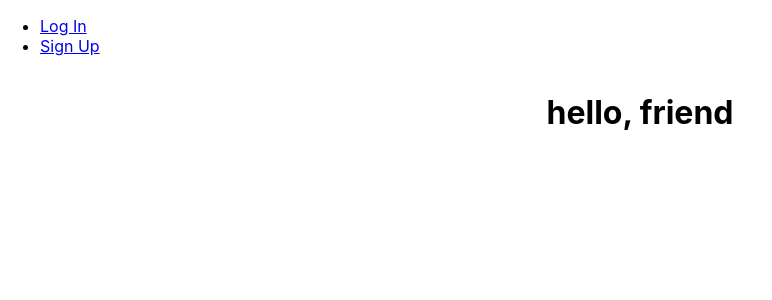
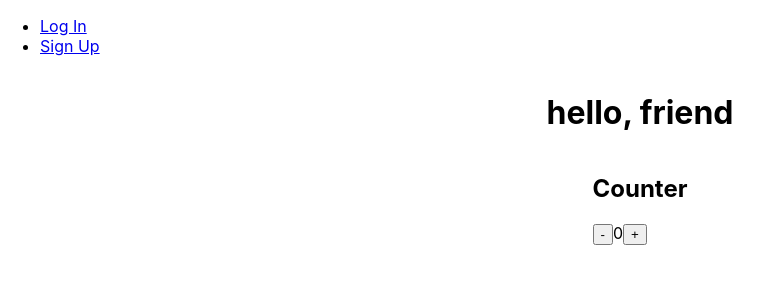
Before and after one commit to brendonvan/GA-SHT7, a React (Create React App) app: page / in a window 1280 px wide. Shown: the top 300 px of the page, without its empty margins (0-772 px from the left). Built offline with nearby package versions, Linux system fonts and the light colour scheme; no server answers.

Commit message:
setup redux

```diff
--- a/package.json
+++ b/package.json
@@ -30,7 +30,9 @@
     "jwt-decode": "^3.1.2",
     "react": "^18.2.0",
     "react-dom": "^18.2.0",
+    "react-redux": "^8.0.5",
     "react-router-dom": "^6.7.0",
-    "react-scripts": "^5.0.1"
+    "react-scripts": "^5.0.1",
+    "redux": "^4.2.1"
   }
 }
--- /dev/null
+++ b/src/actions/index.js
@@ -0,0 +1,33 @@
+export const setCurrentUser = (username, userId, watchlistId) => {
+    let currentUser = { username, userId, watchlistId }
+    return {
+        type: 'SET_CURRENTUSER',
+        payload: currentUser
+    }
+}
+
+export const signOut = () => {
+    return {
+        type: 'SIGN_OUT'
+    }
+}
+export const signIn = () => {
+    return {
+        type: 'SIGN_IN'
+    }
+}
+
+// counter actions for demoing redux purposes
+// define an action creator for incrementing
+export const incAction = () => {
+    return {
+      type: 'INCREMENT'
+    };
+};
+
+// define an action creator for decrementing
+export const decAction = () => {
+    return {
+      type: 'DECREMENT'
+    };
+  };
--- a/src/index.js
+++ b/src/index.js
@@ -4,11 +4,21 @@ import './index.css'
 import App from './App'
 import { BrowserRouter as Router } from 'react-router-dom'
 
+// redux setup
+import { createStore } from 'redux';
+import allReducers from './reducers';
+import { Provider } from 'react-redux';
+
+const myStore = createStore(
+  allReducers,
+  window.__REDUX_DEVTOOLS_EXTENSION__ && window.__REDUX_DEVTOOLS_EXTENSION__()
+)
+
 const root = ReactDOM.createRoot(document.getElementById('root'))
 root.render(
-  <React.StrictMode>
     <Router>
-      <App />
+      <Provider store={myStore}>
+        <App />
+      </Provider>
     </Router>
-  </React.StrictMode>
 )
--- a/src/pages/Landing/Landing.jsx
+++ b/src/pages/Landing/Landing.jsx
@@ -1,9 +1,31 @@
 import styles from './Landing.module.css'
+import { useDispatch, useSelector } from 'react-redux'
+import { incAction, decAction } from '../../actions'
 
 const Landing = ({ user }) => {
+  const preview = useSelector(state => state.counterReducer);
+  const dispatch = useDispatch();
+
+  function handleIncrement() {
+    dispatch(incAction());
+  }
+
+  function handleDecrement() {
+    dispatch(decAction());
+
+  }
+
   return (
     <main className={styles.container}>
       <h1>hello, {user ? user.name : 'friend'}</h1>
+      <div>
+        <h2>Counter</h2>
+        <div>
+          <button onClick={() => {handleDecrement()}}>-</button>
+          <span>{preview}</span>
+          <button onClick={() => {handleIncrement()}}>+</button>
+        </div>
+      </div>
     </main>
   )
 }
--- /dev/null
+++ b/src/reducers/counter.js
@@ -0,0 +1,17 @@
+// define the counter reducer which will increment or decrement the state based on the action it receives
+const counterReducer = (state = 0, action) => {
+    switch (action.type) {
+      case 'INCREMENT':
+        console.log('increment')
+        return state + 1;
+
+      case 'DECREMENT':
+        console.log('decrement')
+        return state - 1;
+
+      default:
+        return state;
+    }
+  };
+
+export default counterReducer;
--- /dev/null
+++ b/src/reducers/index.js
@@ -0,0 +1,12 @@
+import { combineReducers } from 'redux';
+import loggedReducer from './isLogged';
+import userReducer from './user';
+import counterReducer from './counter';
+
+const allReducers = combineReducers({
+    loggedReducer,
+    userReducer,
+    counterReducer
+})
+
+export default allReducers;
--- /dev/null
+++ b/src/reducers/isLogged.js
@@ -0,0 +1,12 @@
+const loggedReducer = (state = false, action) => {
+    switch (action.type) {
+        case 'SIGN_IN':
+            return true;
+        case 'SIGN_OUT':
+            return false;
+        default:
+            return state;
+    }
+}
+
+export default loggedReducer;
--- /dev/null
+++ b/src/reducers/user.js
@@ -0,0 +1,16 @@
+const initialState = {
+    username: '',
+    userId: '',
+    watchlistId: ''
+}
+
+const userReducer = (state = initialState, action) => {
+    switch (action.type) {
+        case 'SET_CURRENTUSER':
+            return { ...state , username: action.payload.username, userId: action.payload.userId };
+        default:
+            return state;
+    }
+}
+
+export default userReducer;
```
Also changed, not shown: 1 other file (tests, documents, lock files or other folders).
